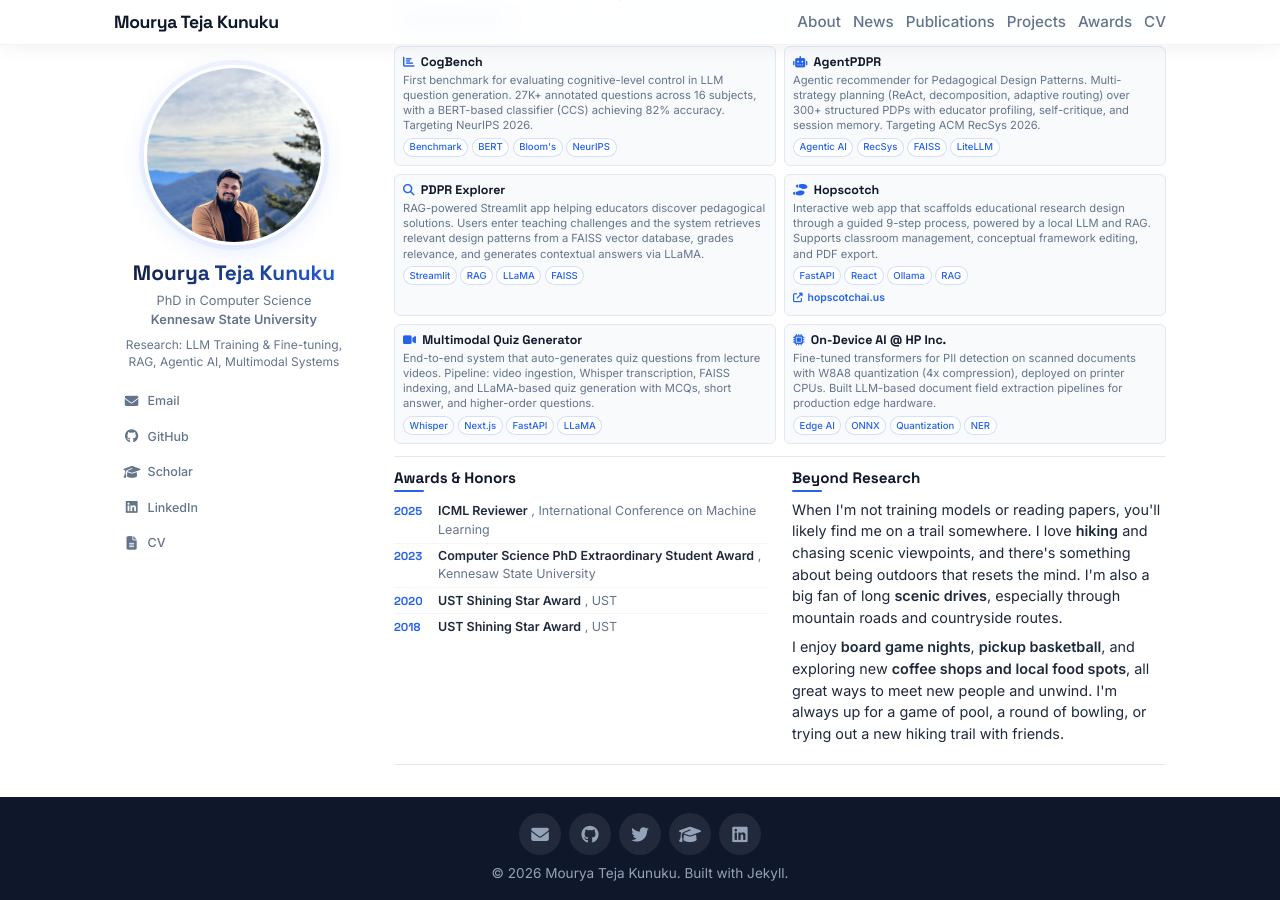
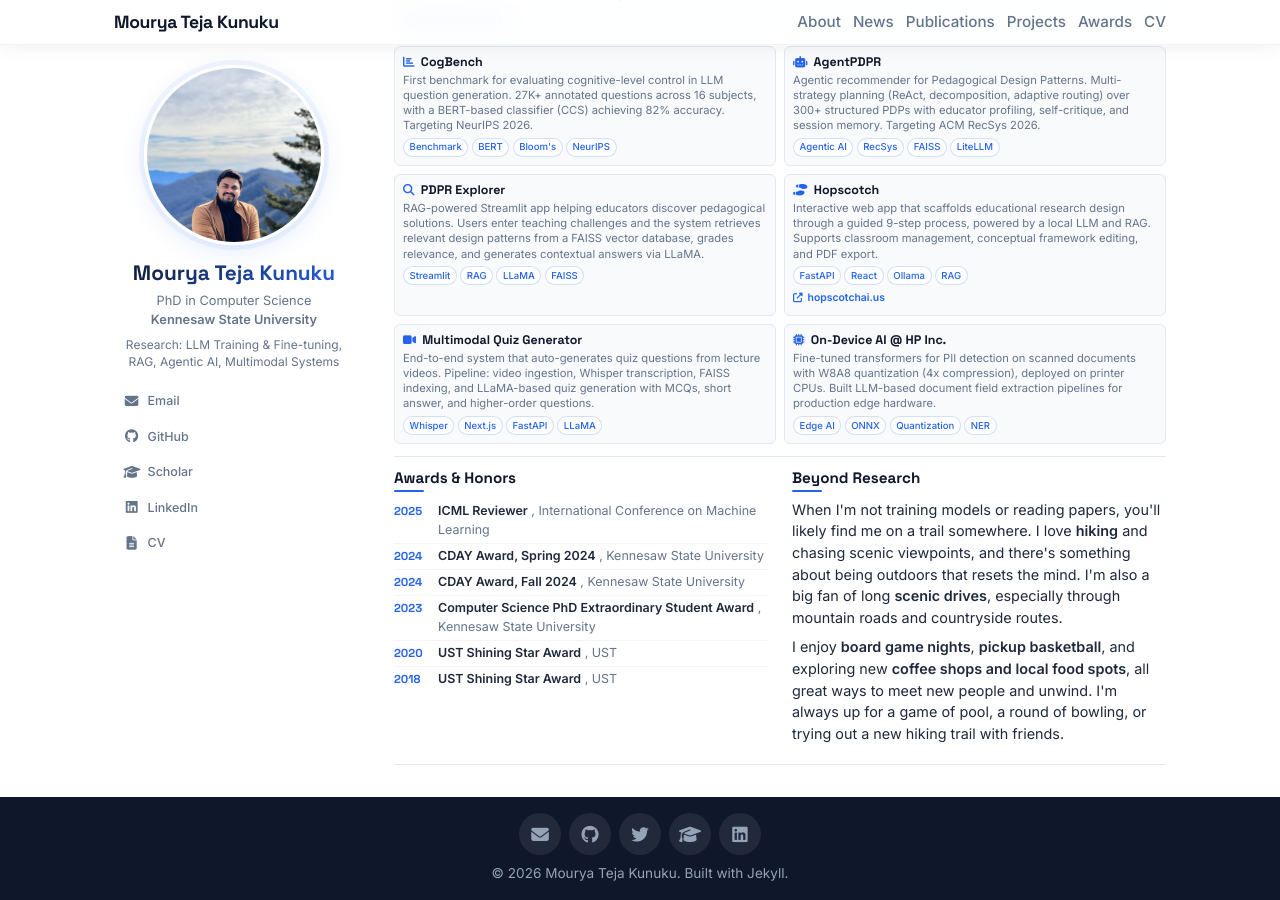
Before and after one commit to mouryat9/mouryat9.github.io, a Jekyll site: the page built from index.md, in a window 1280 px wide and 900 px high, scrolled down 860 px. Built offline with Jekyll 4.4.1, drawn with Linux system fonts in a browser that asks for light colours.

Commit message:
Add CDAY Spring and Fall 2024 awards

```diff
--- a/_data/awards.yml
+++ b/_data/awards.yml
@@ -2,6 +2,16 @@
   org: "International Conference on Machine Learning"
   year: 2025
   description: "Selected to review frontier research in deep learning, optimization, and foundation models."
+
+- title: "CDAY Award, Spring 2024"
+  org: "Kennesaw State University"
+  year: 2024
+  description: ""
+
+- title: "CDAY Award, Fall 2024"
+  org: "Kennesaw State University"
+  year: 2024
+  description: ""
 
 - title: "Computer Science PhD Extraordinary Student Award"
   org: "Kennesaw State University"
```
